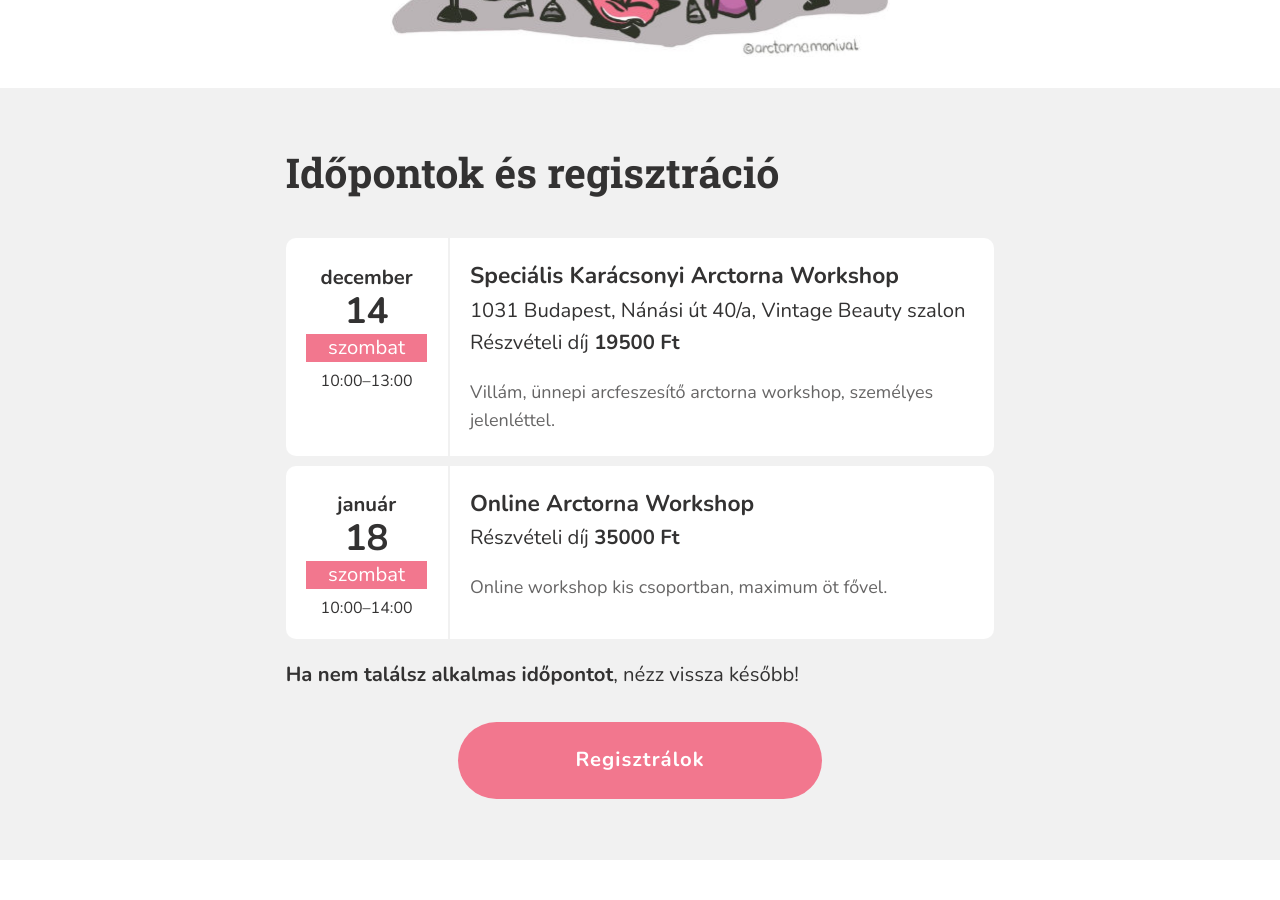
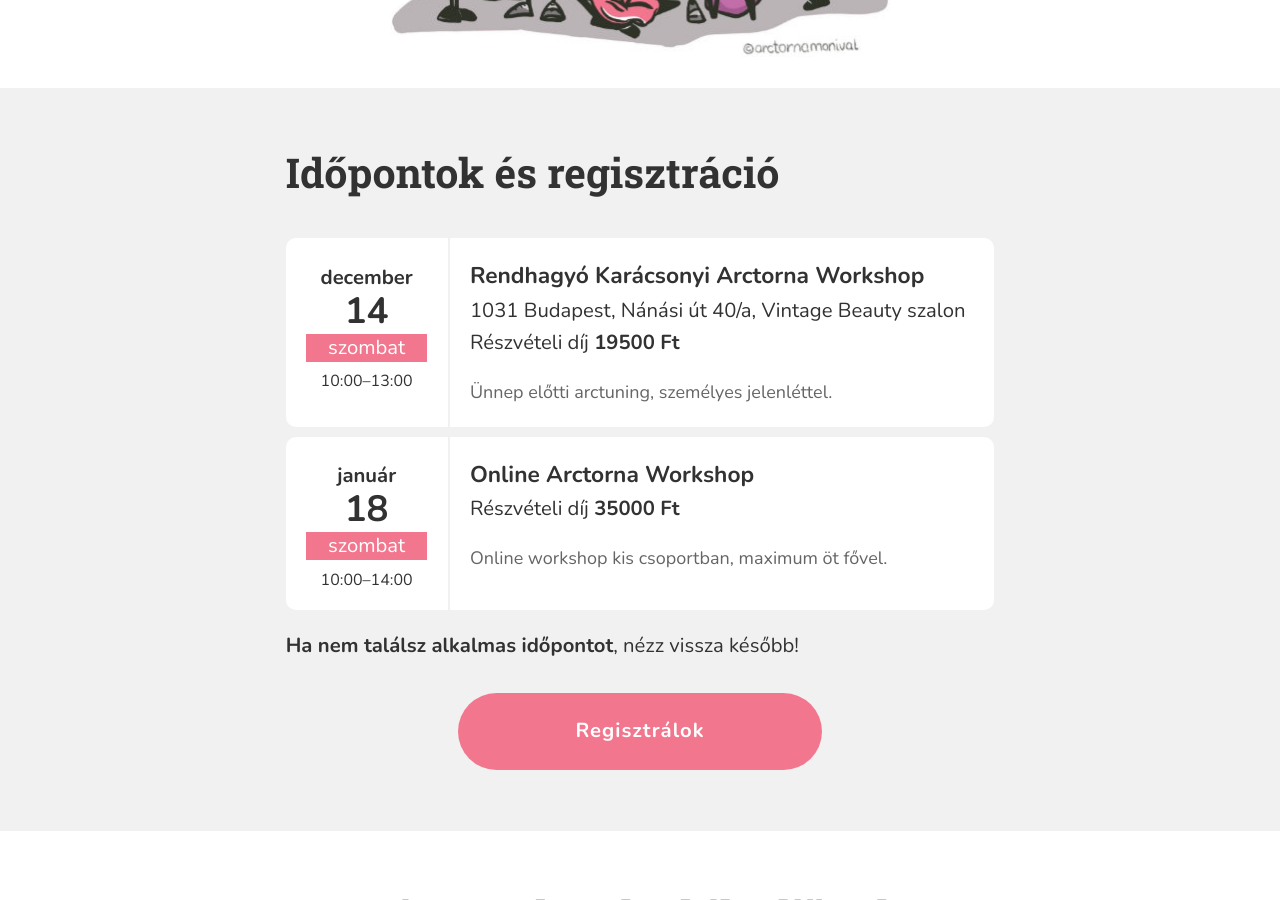
Before and after one commit to monikamudra/arctorna, a Jekyll site: the page built from workshop.md, in a window 1280 px wide and 900 px high, scrolled down 2015 px. Built offline with Jekyll 4.4.1, drawn with Linux system fonts in a browser that asks for light colours.

Commit message:
Update workshop event

```diff
--- a/_data/workshop.yaml
+++ b/_data/workshop.yaml
@@ -43,9 +43,9 @@ events:
   - date: 2024-12-14-T10:00
     start: "10:00"
     end: "13:00"
-    title: Speciális Karácsonyi Arctorna Workshop
+    title: Rendhagyó Karácsonyi Arctorna Workshop
     description: >-
-      Villám, ünnepi arcfeszesítő arctorna workshop, személyes jelenléttel.
+      Ünnep előtti arctuning, személyes jelenléttel.
     address: 1031 Budapest, Nánási út 40/a, Vintage Beauty szalon
     price: 19500
     full: false
```
